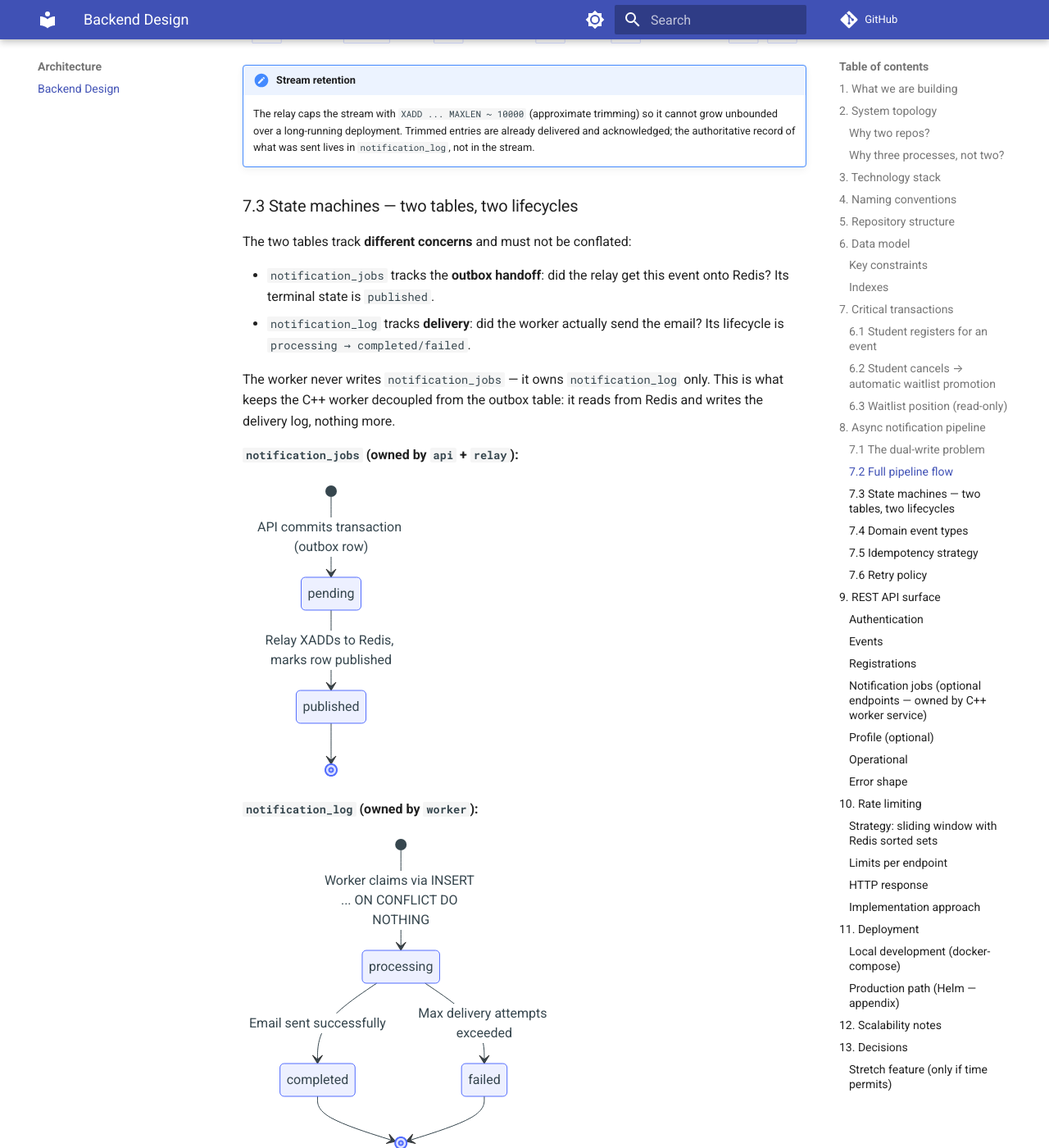
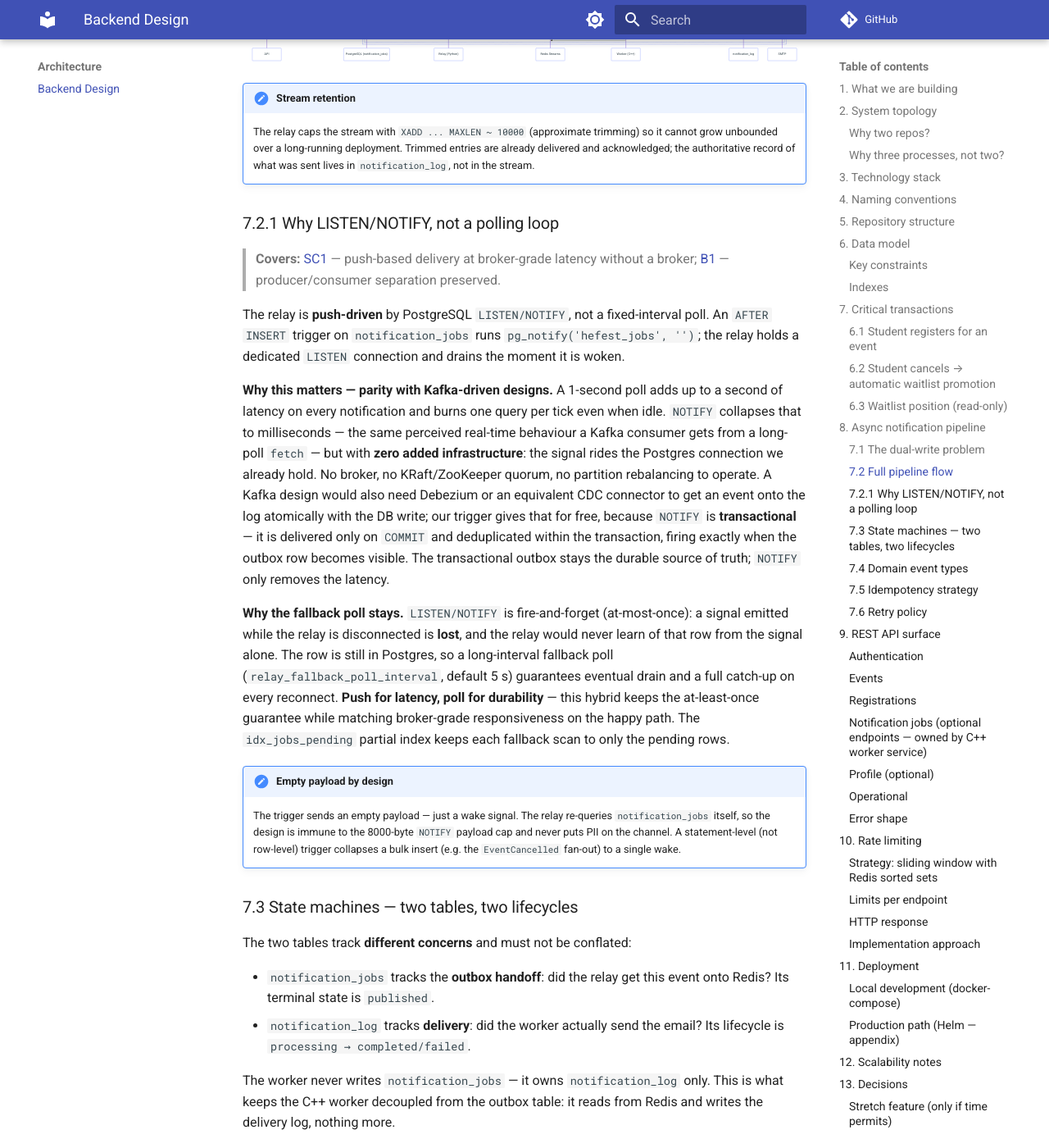
Before and after one commit to hefest2026/hefest-docs, an MkDocs documentation site: the page built from docs/superpowers/specs/2026-06-16-backend-architecture-design.md, in a window 1280 px wide and 1400 px high, scrolled down 9518 px. Shown: the whole window at 82% size. Built offline with MkDocs 1.6.1 and Material for MkDocs 9.7.7, drawn with Linux system fonts in a browser that asks for light colours; comment, search, counter and statistics services are not loaded; some of the changed text lies outside the part shown.

Commit message:
docs: relay LISTEN/NOTIFY architecture decision (HEF-16)
Document the push-driven relay: pg_notify trigger for ~ms latency with a
fallback poll for at-least-once durability — broker-grade responsiveness
without a broker. Updates topology, pipeline flow, new rationale section
(7.2.1), scalability and decisions tables.

```diff
--- a/docs/superpowers/specs/2026-06-16-backend-architecture-design.md
+++ b/docs/superpowers/specs/2026-06-16-backend-architecture-design.md
@@ -38,7 +38,7 @@ flowchart LR
 
     Client -->|"HTTP/JSON + JWT"| API
     API -->|"BEGIN … COMMIT\n(registration + outbox row)"| PG[("PostgreSQL")]
-    Relay -->|"poll pending rows"| PG
+    Relay -->|"LISTEN hefest_jobs\n(+ fallback poll)"| PG
     Relay -->|"XADD"| Redis[("Redis Streams")]
     Worker -->|"XREADGROUP / XACK"| Redis
     Worker -->|"UPDATE status, INSERT log"| PG
@@ -376,8 +376,9 @@ sequenceDiagram
     Note over API,PG: Step 1 — API commits registration + outbox row together
     API->>PG: COMMIT (registration + notification_jobs row, status='pending')
 
-    Note over Relay,PG: Step 2 — Relay bridges outbox to Redis
-    loop every ~1 second
+    Note over Relay,PG: Step 2 — Relay bridges outbox to Redis (push-driven)
+    Note over PG,Relay: AFTER INSERT trigger fires pg_notify('hefest_jobs') at COMMIT
+    loop woken by NOTIFY (or every ~5 s fallback)
         Relay->>PG: SELECT pending rows FOR UPDATE SKIP LOCKED
         PG-->>Relay: pending job(s)
         Relay->>Redis: XADD MAXLEN~10000 (JSON message with ids and event type)
@@ -402,6 +403,19 @@ sequenceDiagram
 
 !!! note "Stream retention"
     The relay caps the stream with `XADD ... MAXLEN ~ 10000` (approximate trimming) so it cannot grow unbounded over a long-running deployment. Trimmed entries are already delivered and acknowledged; the authoritative record of what was sent lives in `notification_log`, not in the stream.
+
+### 7.2.1 Why LISTEN/NOTIFY, not a polling loop
+
+> **Covers:** [SC1](../../criteria/grading-criteria.md#scalability-design-15-points) — push-based delivery at broker-grade latency without a broker; [B1](../../criteria/grading-criteria.md#backend-30-points) — producer/consumer separation preserved.
+
+The relay is **push-driven** by PostgreSQL `LISTEN/NOTIFY`, not a fixed-interval poll. An `AFTER INSERT` trigger on `notification_jobs` runs `pg_notify('hefest_jobs', '')`; the relay holds a dedicated `LISTEN` connection and drains the moment it is woken.
+
+**Why this matters — parity with Kafka-driven designs.** A 1-second poll adds up to a second of latency on every notification and burns one query per tick even when idle. `NOTIFY` collapses that to milliseconds — the same perceived real-time behaviour a Kafka consumer gets from a long-poll `fetch` — but with **zero added infrastructure**: the signal rides the Postgres connection we already hold. No broker, no KRaft/ZooKeeper quorum, no partition rebalancing to operate. A Kafka design would also need Debezium or an equivalent CDC connector to get an event onto the log atomically with the DB write; our trigger gives that for free, because `NOTIFY` is **transactional** — it is delivered only on `COMMIT` and deduplicated within the transaction, firing exactly when the outbox row becomes visible. The transactional outbox stays the durable source of truth; `NOTIFY` only removes the latency.
+
+**Why the fallback poll stays.** `LISTEN/NOTIFY` is fire-and-forget (at-most-once): a signal emitted while the relay is disconnected is **lost**, and the relay would never learn of that row from the signal alone. The row is still in Postgres, so a long-interval fallback poll (`relay_fallback_poll_interval`, default 5 s) guarantees eventual drain and a full catch-up on every reconnect. **Push for latency, poll for durability** — this hybrid keeps the at-least-once guarantee while matching broker-grade responsiveness on the happy path. The `idx_jobs_pending` partial index keeps each fallback scan to only the pending rows.
+
+!!! note "Empty payload by design"
+    The trigger sends an empty payload — just a wake signal. The relay re-queries `notification_jobs` itself, so the design is immune to the 8000-byte `NOTIFY` payload cap and never puts PII on the channel. A statement-level (not row-level) trigger collapses a bulk insert (e.g. the `EventCancelled` fan-out) to a single wake.
 
 ### 7.3 State machines — two tables, two lifecycles
 
@@ -697,7 +711,7 @@ The current design was intentionally kept minimal (Postgres outbox + Redis Strea
 
 | Concern | Current approach | Scaling path |
 |---|---|---|
-| Queue throughput | Polling relay (1 s interval) | Add Redis Streams relay → already done |
+| Queue latency | LISTEN/NOTIFY push + outbox fallback poll (5 s) | Broker-grade latency, no broker; partition relay by `event_id` if a single LISTEN connection saturates |
 | Worker parallelism | Single worker process | Redis consumer groups → add worker replicas |
 | Read throughput | Postgres with covering indexes | Add read replicas; cache static event metadata (not counts) |
 | Registration hotspot | Row-level lock on event | Advisory lock per event_id for even lower contention at scale |
@@ -719,6 +733,7 @@ The following were open during the brainstorming session and have since been res
 | 3 | Organizer account creation | **Seed script** (documented in README). No public org-creation endpoint, avoiding a privilege-escalation surface. |
 | 4 | Student cancellation window | **Allowed until `starts_at`** (see §7). A later attempt returns `409 / event_already_started`. |
 | 6 | Health/readiness endpoints | **Implemented** — `/health` and `/ready` (see §9). |
+| 7 | Relay: poll vs. push (HEF-16) | **LISTEN/NOTIFY push + fallback poll.** Trigger fires `pg_notify` at COMMIT for ~ms latency; long-interval poll preserves at-least-once durability. Broker-grade responsiveness without a broker. Relay loop scaffolded in `hefest/worker/relay.py`; implementation tracked under HEF-16. |
 
 ### Stretch feature (only if time permits)
 
```
